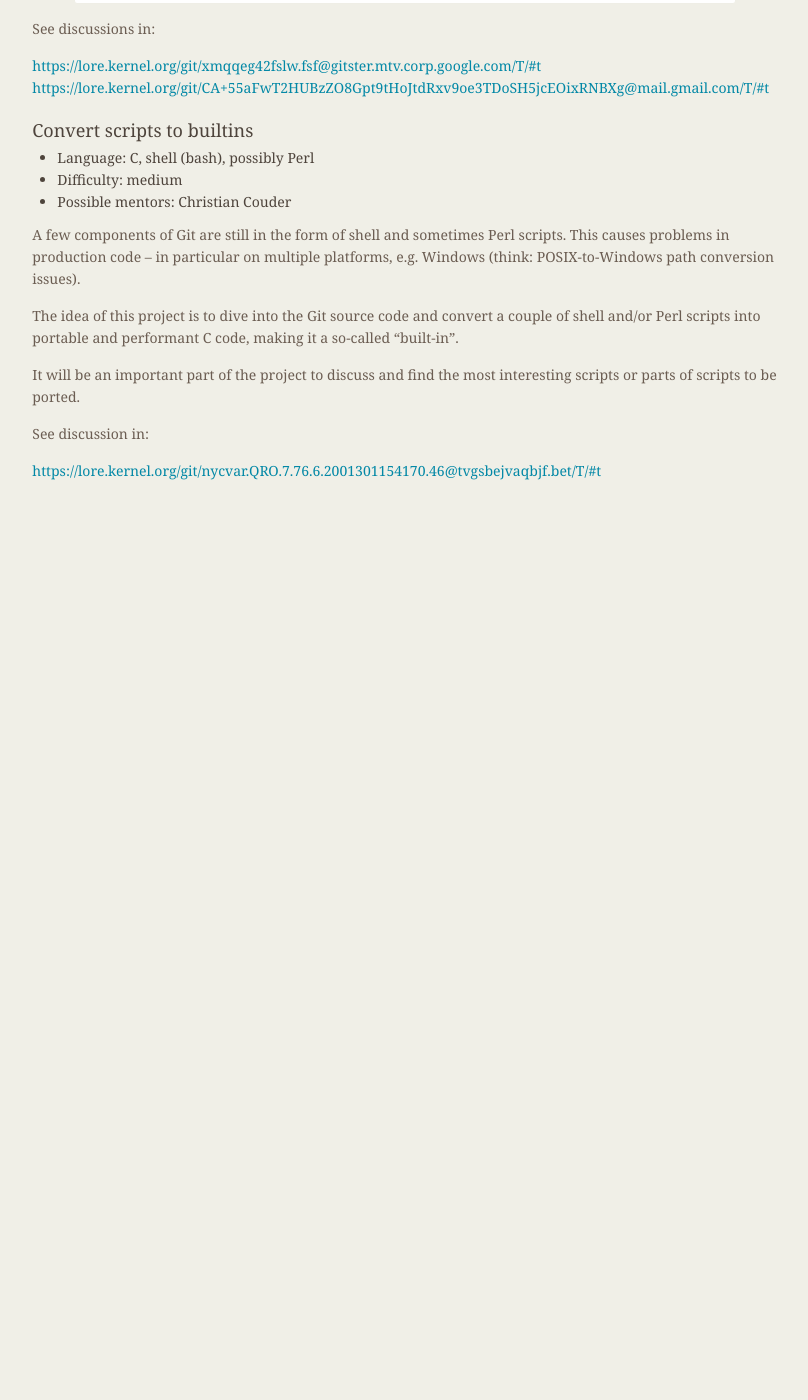
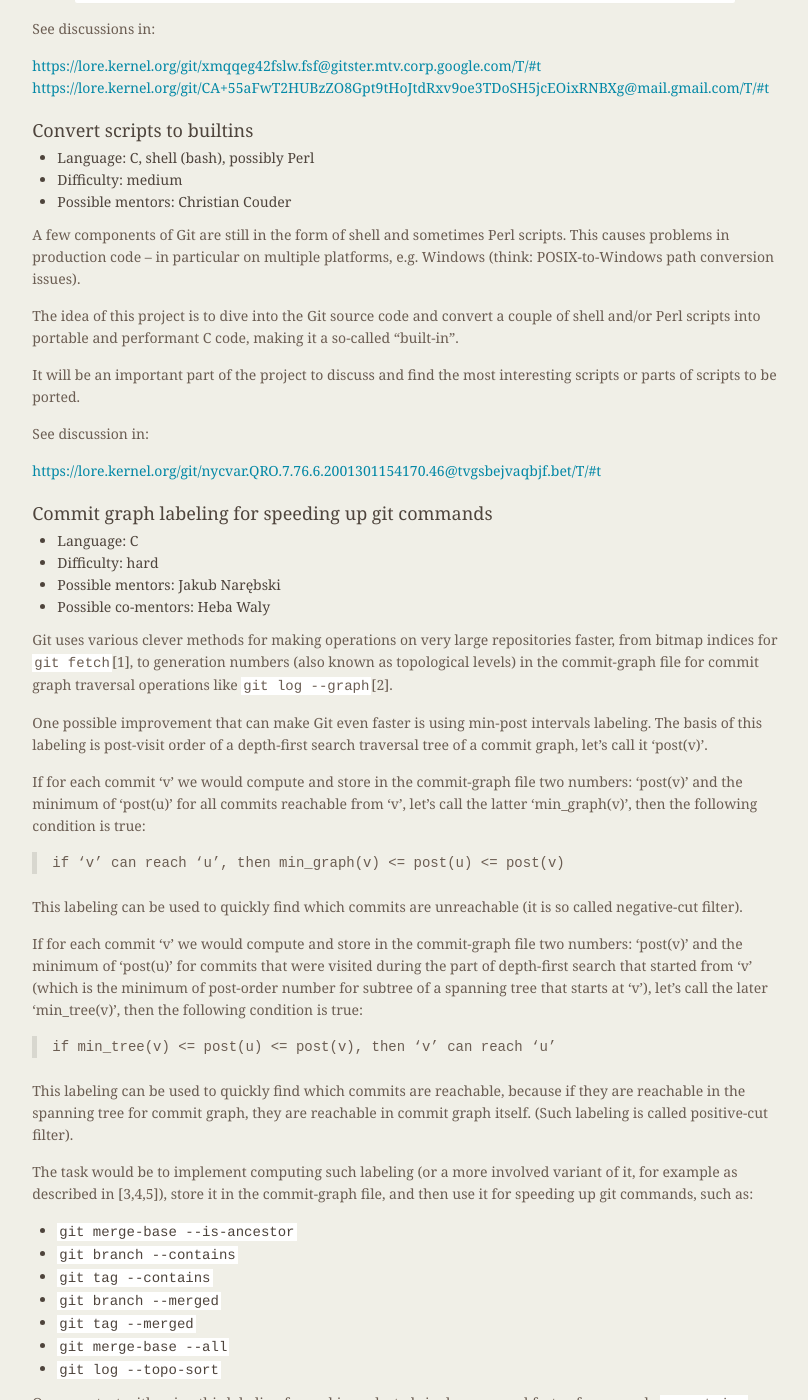
Before and after one commit to git/git.github.io, a Jekyll site: the page built from SoC-2020-Ideas.md, in a window 1280 px wide and 1400 px high, scrolled down 862 px. Shown: the whole window, without its empty margins (339-1147 px from the left). Built offline with Jekyll 4.4.1, drawn with Linux system fonts in a browser that asks for light colours; before the commit the page ends 1359 px from its top, so only the background shows below that; some of the changed text lies outside the part shown.

Commit message:
SoC-2020-Ideas: Add 'Commit graph labeling' idea
See also <https://public-inbox.org/git/86mu8o8dsf.fsf@gmail.com/t/#u>

```diff
--- a/SoC-2020-Ideas.md
+++ b/SoC-2020-Ideas.md
@@ -84,3 +84,78 @@ most interesting scripts or parts of scripts to be ported.
 See discussion in:
 
 <https://lore.kernel.org/git/nycvar.QRO.7.76.6.2001301154170.46@tvgsbejvaqbjf.bet/T/#t>
+
+### Commit graph labeling for speeding up git commands
+
+ - Language: C
+ - Difficulty: hard
+ - Possible mentors: Jakub Narębski
+ - Possible co-mentors: Heba Waly
+
+Git uses various clever methods for making operations on very large
+repositories faster, from bitmap indices for `git fetch`[1], to generation
+numbers (also known as topological levels) in the commit-graph file for
+commit graph traversal operations like `git log --graph`[2].
+
+One possible improvement that can make Git even faster is using min-post
+intervals labeling.  The basis of this labeling is post-visit order of
+a depth-first search traversal tree of a commit graph, let's call it
+'post(v)'.
+
+If for each commit 'v' we would compute and store in the commit-graph
+file two numbers: 'post(v)' and the minimum of 'post(u)' for all commits
+reachable from 'v', let's call the latter 'min_graph(v)', then the
+following condition is true:
+
+> if 'v' can reach 'u', then min_graph(v) <= post(u) <= post(v)
+
+This labeling can be used to quickly find which commits are
+unreachable (it is so called negative-cut filter).
+
+If for each commit 'v' we would compute and store in the commit-graph
+file two numbers: 'post(v)' and the minimum of 'post(u)' for commits
+that were visited during the part of depth-first search that started
+from 'v' (which is the minimum of post-order number for subtree of a
+spanning tree that starts at 'v'), let's call the later 'min_tree(v)',
+then the following condition is true:
+
+> if min_tree(v) <= post(u) <= post(v), then 'v' can reach 'u'
+
+This labeling can be used to quickly find which commits are
+reachable, because if they are reachable in the spanning tree for
+commit graph, they are reachable in commit graph itself.  (Such
+labeling is called positive-cut filter).
+
+The task would be to implement computing such labeling (or a more
+involved variant of it, for example as described in [3,4,5]), store it
+in the commit-graph file, and then use it for speeding up git
+commands, such as:
+
+ - `git merge-base --is-ancestor`
+ - `git branch --contains`
+ - `git tag --contains`
+ - `git branch --merged`
+ - `git tag --merged`
+ - `git merge-base --all`
+ - `git log --topo-sort`
+
+One can start with using this labeling for making selected single
+command faster, for example `--contains` queries (as it was done for
+generation numbers).
+
+Next task would be, time permitting, to make it possible to update the
+labeling without recomputing it from scratch, and to make it
+compatible with incremental update of the commit-graph file[6].
+
+References:
+
+1. <https://githubengineering.com/counting-objects/>
+2. <https://devblogs.microsoft.com/devops/supercharging-the-git-commit-graph-iii-generations/>
+3. <https://arxiv.org/abs/1404.4465>
+4. <https://github.com/steps/Ferrari> and <https://arxiv.org/abs/1211.3375>
+5. <https://colab.research.google.com/drive/1V-U7_slu5Z3s5iEEMFKhLXtaxSu5xyzg>
+6. <https://devblogs.microsoft.com/devops/updates-to-the-git-commit-graph-feature/>
+
+See also discussion in:
+
+<https://public-inbox.org/git/86tvl0zhos.fsf@gmail.com/t/>
```
